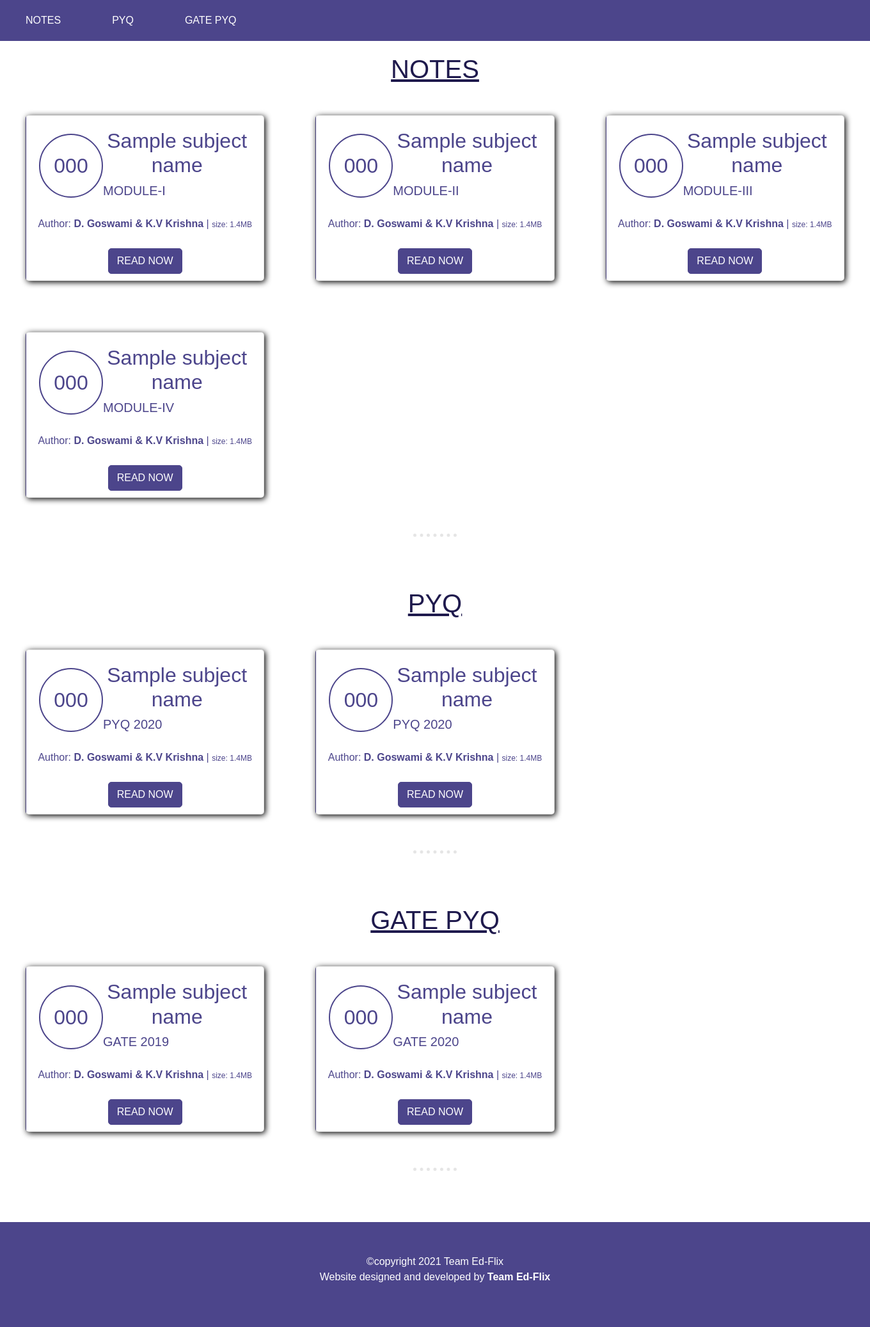
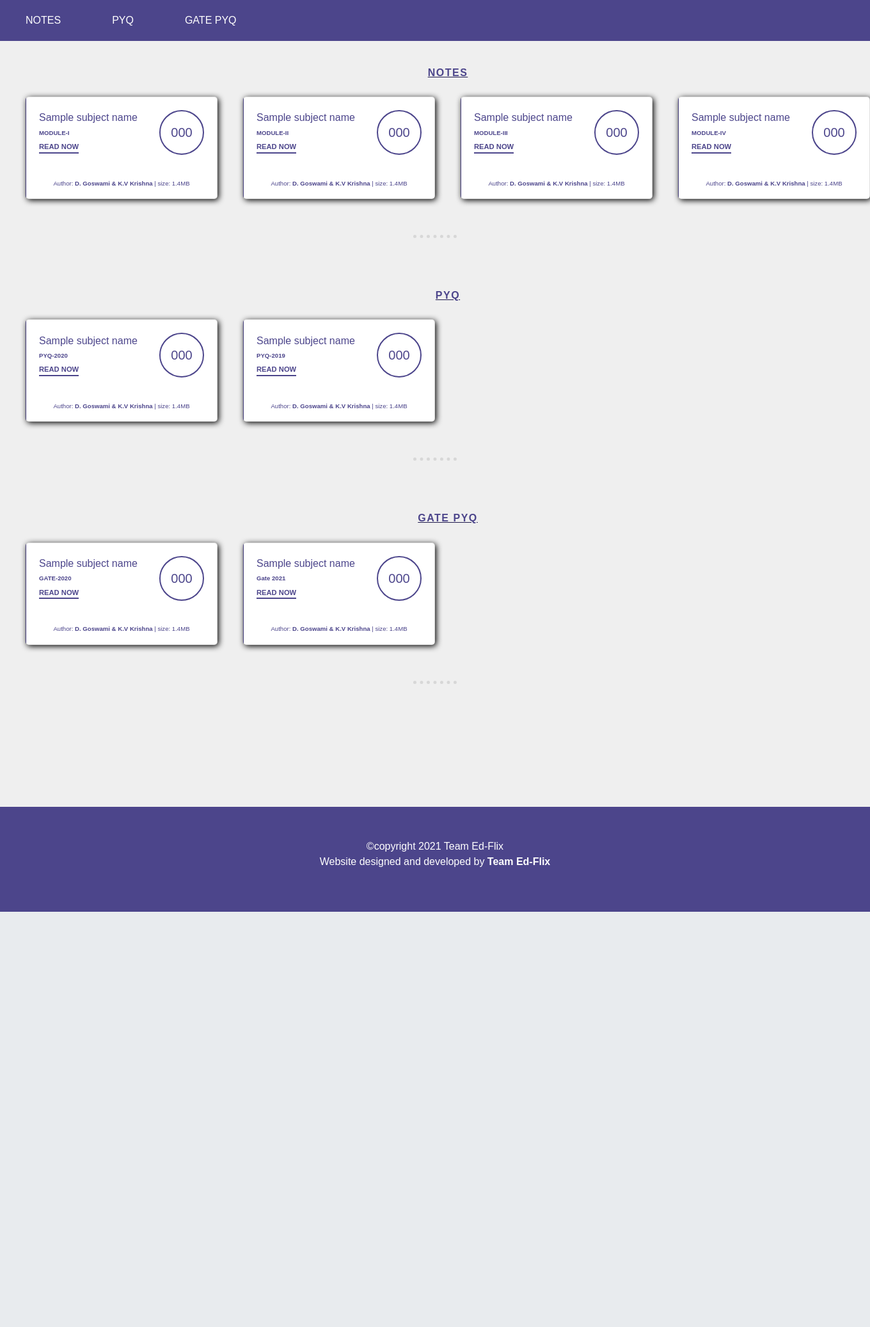
Before and after one commit to EdFlix5/Ed-Flix, a Django app: template templates/subjectDetails.html in a window 1360 px wide. Shown: the part 86-2160 px from the top of the page at 64% size. After the commit the page ends 1511 px from the top, so only its background shows below. Run offline with Django 3.2, Linux system fonts and the light colour scheme; the template is opened without the code that fills it: most values are stand-ins (such as "Sample title", 1, 10 or a date in 2020); some libraries are stand-ins or nearby versions.

Commit message:
Update slider implementation

```diff
--- a/static/css/subjectDetails.css
+++ b/static/css/subjectDetails.css
@@ -2,28 +2,33 @@
   scroll-behavior: smooth;
 }
 
-/* :root {
-  font-size: 10px;
+/* html {
+  scrollbar-width: none;
 } */
 
 body {
   margin: 0;
   padding: 0;
-  /* font-family: "Lato", sans-serif; */
   font-family: Arial, Helvetica, sans-serif;
+  background-color: #efefef;
+  /* scrollbar-width: none; */
+  /* scrollbar-color: transparent transparent; */
 }
 
-.nav-logo {
-  height: 60px;
-  /* margin: -10px; */
+h1 {
+  color: #4c458b;
+  font-weight: 600;
+  font-size: medium;
+  text-transform: uppercase;
+  letter-spacing: 1.5px;
+  margin-left: 40px;
+  margin-top: 40px;
 }
 
-@media screen and (max-width: 576px) {
-  .nav-logo {
-    height: 50px;
-    margin-left: 0;
-  }
-}
+/* .slide {
+  width: 40vw;
+  height: 40vh;
+} */
 
 .menu-bar ul {
   display: flex;
@@ -63,6 +68,13 @@ body {
   background-color: #4c458b;
 }
 
+/* SCROLLBAR */
+::-webkit-scrollbar {
+  display: none;
+}
+
+/* CARD */
+
 .notes {
   text-align: center;
   color: #1f1a4d;
@@ -73,7 +85,14 @@ body {
   color: #4c458b;
   box-shadow: 2px 2px 10px #000;
   border-radius: 5px;
-  margin: 40px;
+  margin: 20px 0 40px 40px;
+  max-width: 300px;
+  min-width: 300px;
+  max-height: 160px;
+  min-height: 160px;
+  display: flex;
+  flex-direction: column;
+  justify-content: space-between;
   background-image: linear-gradient(120deg, transparent 50%, #4c458b 50%);
   background-size: 265%;
   transition: all 0.5s ease-in-out;
@@ -86,12 +105,33 @@ body {
   color: #fff;
 }
 
+.card:hover .subject-name a {
+  color: #fff;
+}
+
 .card:hover .subject-short {
   color: #fff;
   border-color: #fff;
 }
 
+.card:hover .read {
+  border-bottom: 2px solid #fff;
+}
+
 /* BUTTON */
+.read {
+  border-bottom: 2px solid #4c458b;
+  float: left;
+  font-size: 0.7rem;
+  font-weight: 600;
+  cursor: pointer;
+  transition: all 0.3s ease-in-out;
+}
+
+.read:hover {
+  color: rgb(238, 234, 234);
+  transform: translateY(-2px);
+}
 
 .read-button {
   background-color: #4c458b;
@@ -99,8 +139,10 @@ body {
   padding: 7px 13px;
   margin: 10px 0;
   border-radius: 5px;
+  font-size: 13.3px;
   border: 1px solid #4c458b;
   cursor: pointer;
+  margin-top: 25px;
 }
 
 .read-button:focus {
@@ -130,49 +172,61 @@ body {
 } */
 
 .subject-short {
-  height: 100px;
-  width: 100px;
-  min-width: 100px;
-  min-height: 100px;
+  height: 70px;
+  width: 70px;
+  min-width: 70px;
+  min-height: 70px;
   /* flex: 0.3; */
   border-radius: 50%;
   border: 2px solid #4c458b;
   color: #4c458b;
   text-align: center;
-  font-size: 32px;
+  font-size: 20px;
   display: flex;
   justify-content: center;
   align-items: center;
   font-family: fantasy;
 }
 
-.subject-name {
-  /* flex: 0.7; */
-  text-align: left;
+.subject-name a {
+  color: #4c458b;
 }
 
 .subject-name h2 {
-  text-align: center;
+  text-align: left;
   font-weight: 400;
+  font-size: 1rem;
+}
+
+.subject-name h5 {
+  font-size: 0.6rem;
+  font-weight: bold;
 }
 
 .author {
   text-align: center;
 }
 
+.author p {
+  font-size: 0.6rem;
+}
+
 .author-name {
   font-weight: 600;
+  /* font-size: 0.6rem; */
 }
 
 .author-duration {
-  font-size: 12px;
+  /* font-size: 0.6rem; */
 }
 
 .subject-container {
   display: grid;
-  /* grid-template-columns: 1fr; */
-  grid-template-columns: repeat(3, 1fr);
+  grid-template-columns: repeat(4, 1fr);
   justify-items: center;
+  /* display: flex;
+  flex-direction: column;
+  align-items: center; */
 }
 
 hr {
@@ -210,36 +305,12 @@ hr {
   color: #fff;
   text-align: center;
   margin-bottom: 0;
+  margin-top: 12rem;
   padding: 50px;
 }
 
-@media (max-width: 600px) {
-  .subject-short {
-    font-size: 26px;
-    height: 80px;
-    width: 80px;
-    min-height: 80px;
-    min-width: 80px;
-  }
-  h1 {
-    font-size: 30px;
-    margin-top: 20px !important;
-  }
-  h2 {
-    font-size: 15px;
-  }
-  h5 {
-    font-size: 10px;
-  }
-  .author {
-    font-size: 12px;
-  }
-  .read-button {
-    padding: 5px 10px;
+@media (max-width: 500px) {
+  ul a li {
     font-size: 10px;
   }
 }
-
-.notes h1 {
-  margin-top: 20px !important;
-}
--- a/templates/subjectDetails.html
+++ b/templates/subjectDetails.html
@@ -25,6 +25,25 @@
   <div class="subject-container">
     <div class="card">
       <div class="image-container">
+        <div class="subject-name">
+          <h2>{{subject_name}}</h2>
+          <h5>MODULE-I</h5>
+          <a href="{% url 'contentView' %}?sub={{code}}"
+            ><span class="read">READ NOW</span></a
+          >
+        </div>
+        <div class="subject-short">{{code}}</div>
+      </div>
+      <div class="author">
+        <p>
+          Author:
+          <span class="author-name">D. Goswami & K.V Krishna</span> |
+          <span class="author-duration">size: 1.4MB</span>
+        </p>
+      </div>
+    </div>
+    <!-- <div class="card">
+      <div class="image-container">
         <div class="subject-short">{{code}}</div>
         <div class="subject-name">
           <h2>{{subject_name}}</h2>
@@ -41,62 +60,62 @@
           ><button class="read-button">READ NOW</button></a
         >
       </div>
-    </div>
+    </div> -->
     <div class="card">
       <div class="image-container">
-        <div class="subject-short">{{code}}</div>
         <div class="subject-name">
           <h2>{{subject_name}}</h2>
           <h5>MODULE-II</h5>
+          <a href="{% url 'contentView' %}?sub={{code}}"
+            ><span class="read">READ NOW</span></a
+          >
         </div>
+        <div class="subject-short">{{code}}</div>
       </div>
       <div class="author">
         <p>
           Author:
-          <span class="author-name"> D. Goswami & K.V Krishna</span> |
+          <span class="author-name">D. Goswami & K.V Krishna</span> |
           <span class="author-duration">size: 1.4MB</span>
         </p>
-        <a href="{% url 'contentView' %}?sub={{code}}"
-          ><button class="read-button">READ NOW</button></a
-        >
       </div>
     </div>
     <div class="card">
       <div class="image-container">
-        <div class="subject-short">{{code}}</div>
         <div class="subject-name">
           <h2>{{subject_name}}</h2>
           <h5>MODULE-III</h5>
+          <a href="{% url 'contentView' %}?sub={{code}}"
+            ><span class="read">READ NOW</span></a
+          >
         </div>
+        <div class="subject-short">{{code}}</div>
       </div>
       <div class="author">
         <p>
           Author:
-          <span class="author-name"> D. Goswami & K.V Krishna</span> |
+          <span class="author-name">D. Goswami & K.V Krishna</span> |
           <span class="author-duration">size: 1.4MB</span>
         </p>
-        <a href="{% url 'contentView' %}?sub={{code}}"
-          ><button class="read-button">READ NOW</button></a
-        >
       </div>
     </div>
     <div class="card">
       <div class="image-container">
-        <div class="subject-short">{{code}}</div>
         <div class="subject-name">
           <h2>{{subject_name}}</h2>
           <h5>MODULE-IV</h5>
+          <a href="{% url 'contentView' %}?sub={{code}}"
+            ><span class="read">READ NOW</span></a
+          >
         </div>
+        <div class="subject-short">{{code}}</div>
       </div>
       <div class="author">
         <p>
           Author:
-          <span class="author-name"> D. Goswami & K.V Krishna</span> |
+          <span class="author-name">D. Goswami & K.V Krishna</span> |
           <span class="author-duration">size: 1.4MB</span>
         </p>
-        <a href="{% url 'contentView' %}?sub={{code}}"
-          ><button class="read-button">READ NOW</button></a
-        >
       </div>
     </div>
   </div>
@@ -108,40 +127,40 @@
   <div class="subject-container">
     <div class="card">
       <div class="image-container">
-        <div class="subject-short">{{code}}</div>
         <div class="subject-name">
           <h2>{{subject_name}}</h2>
-          <h5>PYQ 2020</h5>
+          <h5>PYQ-2020</h5>
+          <a href="{% url 'contentView' %}?sub={{code}}"
+            ><span class="read">READ NOW</span></a
+          >
         </div>
+        <div class="subject-short">{{code}}</div>
       </div>
       <div class="author">
         <p>
           Author:
-          <span class="author-name"> D. Goswami & K.V Krishna</span> |
+          <span class="author-name">D. Goswami & K.V Krishna</span> |
           <span class="author-duration">size: 1.4MB</span>
         </p>
-        <a href="{% url 'contentView' %}?sub={{code}}"
-          ><button class="read-button">READ NOW</button></a
-        >
       </div>
     </div>
     <div class="card">
       <div class="image-container">
-        <div class="subject-short">{{code}}</div>
         <div class="subject-name">
           <h2>{{subject_name}}</h2>
-          <h5>PYQ 2020</h5>
+          <h5>PYQ-2019</h5>
+          <a href="{% url 'contentView' %}?sub={{code}}"
+            ><span class="read">READ NOW</span></a
+          >
         </div>
+        <div class="subject-short">{{code}}</div>
       </div>
       <div class="author">
         <p>
           Author:
-          <span class="author-name"> D. Goswami & K.V Krishna</span> |
+          <span class="author-name">D. Goswami & K.V Krishna</span> |
           <span class="author-duration">size: 1.4MB</span>
         </p>
-        <a href="{% url 'contentView' %}?sub={{code}}"
-          ><button class="read-button">READ NOW</button></a
-        >
       </div>
     </div>
   </div>
@@ -153,40 +172,40 @@
   <div class="subject-container">
     <div class="card">
       <div class="image-container">
-        <div class="subject-short">{{code}}</div>
         <div class="subject-name">
           <h2>{{subject_name}}</h2>
-          <h5>GATE 2019</h5>
+          <h5>GATE-2020</h5>
+          <a href="{% url 'contentView' %}?sub={{code}}"
+            ><span class="read">READ NOW</span></a
+          >
         </div>
+        <div class="subject-short">{{code}}</div>
       </div>
       <div class="author">
         <p>
           Author:
-          <span class="author-name"> D. Goswami & K.V Krishna</span> |
+          <span class="author-name">D. Goswami & K.V Krishna</span> |
           <span class="author-duration">size: 1.4MB</span>
         </p>
-        <a href="{% url 'contentView' %}?sub={{code}}"
-          ><button class="read-button">READ NOW</button></a
-        >
       </div>
     </div>
     <div class="card">
       <div class="image-container">
-        <div class="subject-short">{{code}}</div>
         <div class="subject-name">
           <h2>{{subject_name}}</h2>
-          <h5>GATE 2020</h5>
+          <h5>Gate 2021</h5>
+          <a href="{% url 'contentView' %}?sub={{code}}"
+            ><span class="read">READ NOW</span></a
+          >
         </div>
+        <div class="subject-short">{{code}}</div>
       </div>
       <div class="author">
         <p>
           Author:
-          <span class="author-name"> D. Goswami & K.V Krishna</span> |
+          <span class="author-name">D. Goswami & K.V Krishna</span> |
           <span class="author-duration">size: 1.4MB</span>
         </p>
-        <a href="{% url 'contentView' %}?sub={{code}}"
-          ><button class="read-button">READ NOW</button></a
-        >
       </div>
     </div>
   </div>
```
Also changed, not shown: other parts of static/css/subjectDetails.css (+46 -5 lines), static/css/afterLogin.css (+34 -10 lines), static/js/afterLogin.js (+77 -14 lines), templates/afterLogin.html (+85 -12 lines), db.sqlite3.
